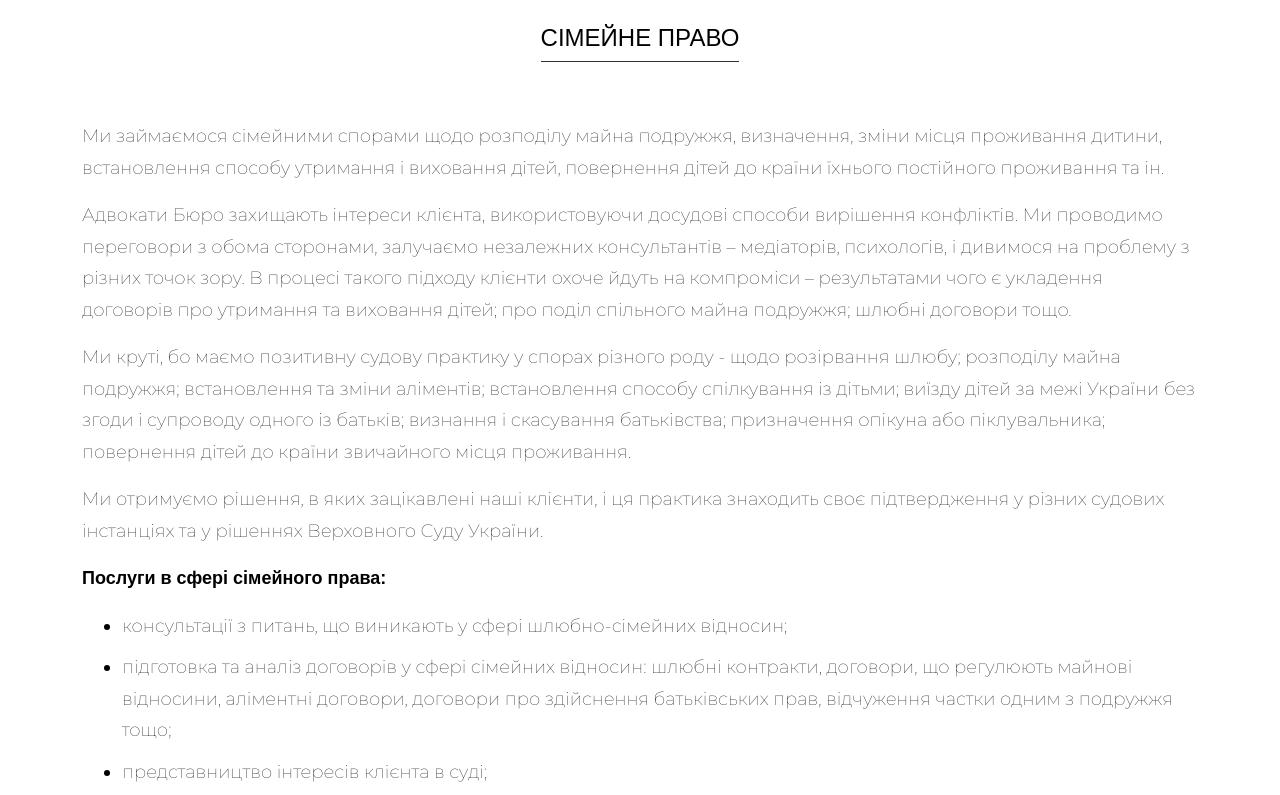
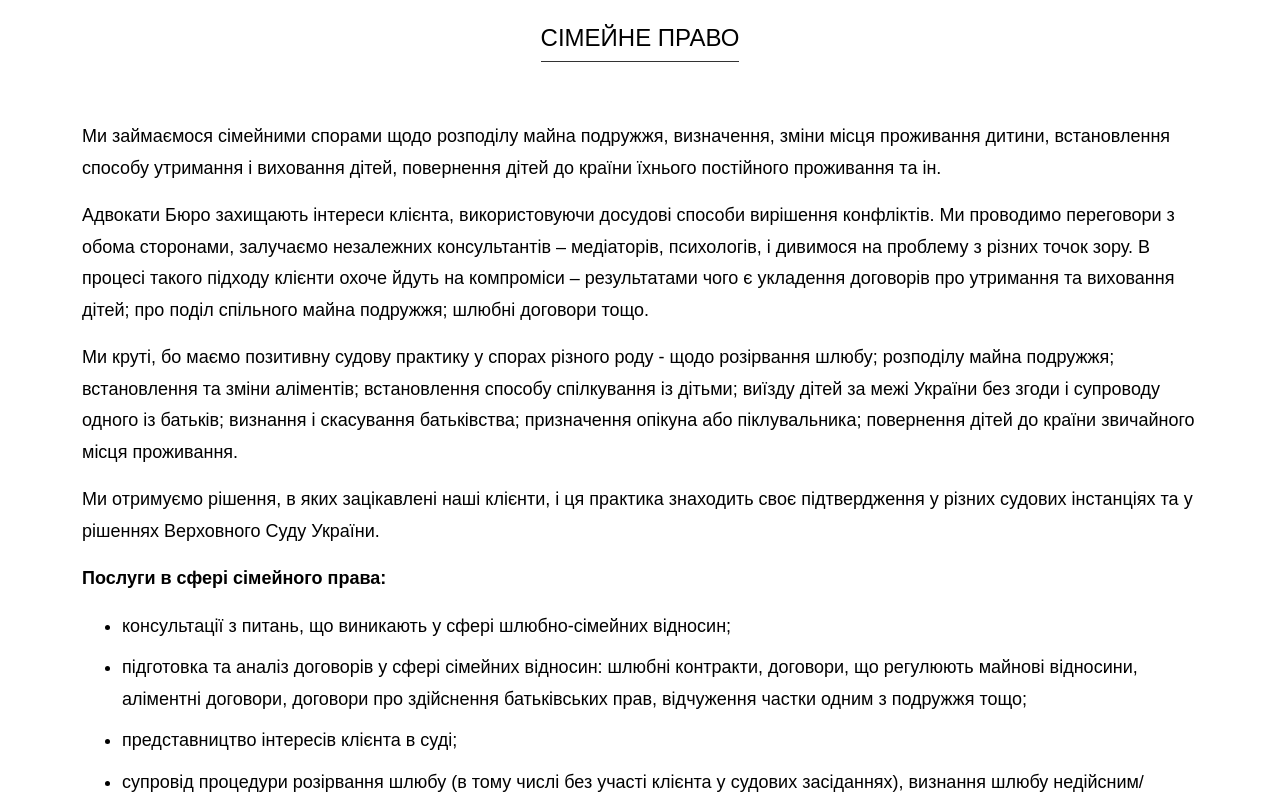
Before and after one commit to Cicadas3301/advokat, a plain HTML site: page help.html in a window 1280 px wide. Shown: the part 520-1315 px from the top of the page. Drawn offline with nearby package versions, Linux system fonts and the light colour scheme; a web font is replaced by a local one.

Commit message:
Add files via upload

```diff
--- a/sass/main.sass
+++ b/sass/main.sass
@@ -298,7 +298,7 @@ img
     &_text
         p
             line-height: 1.75
-            font-weight: 300
+            font-weight: 400
             font-size: 18px
             b
                 font-weight: 700
@@ -307,7 +307,7 @@ img
             padding-left: 40px
             li
                 font-size: 18px
-                font-weight: 300
+                font-weight: 400
                 line-height: 1.75
                 margin-bottom: 10px
                 &:last-child
```
Also changed, not shown: css/main.css.
